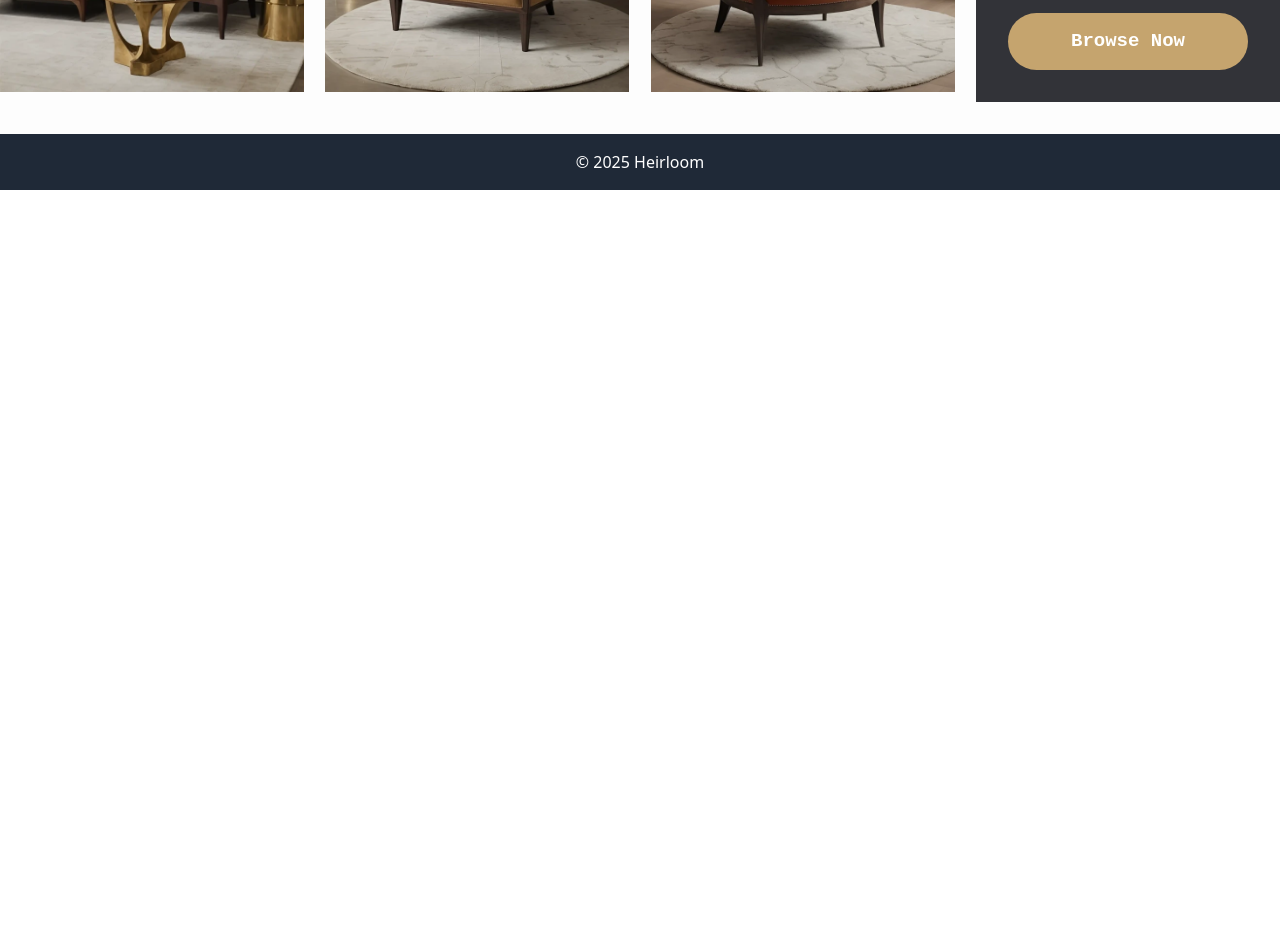
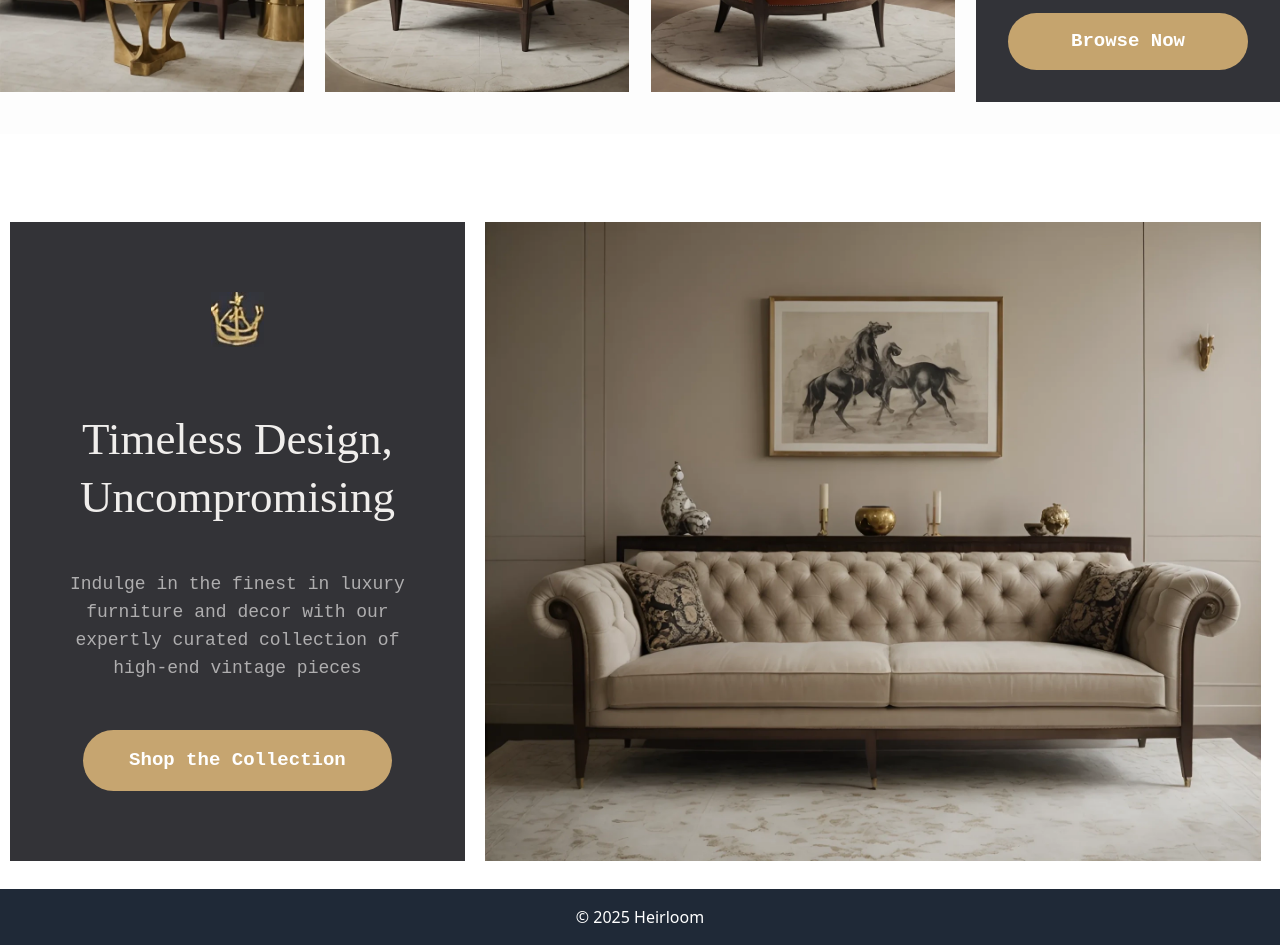
Before and after one commit to sabith98/heirloom-web, a React (Vite) app: page / in a window 1280 px wide. Shown: the part 5320-6265 px from the top of the page. Before the commit the page ends 5510 px from the top, so only its background shows below. Built offline with nearby package versions, Linux system fonts and the light colour scheme.

Commit message:
feat: add TimelessDesign component to HomePage with new image assets

```diff
--- /dev/null
+++ b/src/components/home/TimelessDesign.tsx
@@ -0,0 +1,47 @@
+import Button from "../common/Button";
+import crown from "../../assets/images/Crown.webp";
+import horseSofa from "../../assets/images/horse-sofa.webp";
+
+const TimelessDesign = () => {
+  return (
+    <section className="bg-white py-12 md:py-[28px]">
+      <div className="max-w-8xl mx-auto">
+        <div className="grid grid-cols-1 md:grid-cols-[36.36%,62.01%] gap-[1.63%] ml-[10px] mr-[19px] mt-[60px]">
+          <div className="bg-[#333337] p-8 md:p-12 flex flex-col justify-center text-center items-center text-center">
+            <img
+              src={crown}
+              alt="Crown"
+              className="w-12 h-12 md:w-[53px] md:h-[55px]"
+              loading="lazy"
+            />
+            <h2 className="text-3xl md:text-[45px] leading-[129%] font-prata font-regular text-[#F0EEEC] mt-[63px]">
+              Timeless Design,
+              <br />
+              Uncompromising
+            </h2>
+            <p className="text-[#AFAEAF] font-martian font-regular mt-[44px] leading-181 text-base md:text-lg">
+              Indulge in the finest in luxury furniture and decor with our
+              expertly curated collection of high-end vintage pieces
+            </p>
+            <Button
+              variant="filled"
+              className="mt-[48px] px-[46px] py-[19px] bg-[#C6A570] text-[#4e2d23] rounded-[68px] w-full md:w-auto"
+            >
+              Shop the Collection
+            </Button>
+          </div>
+          <div>
+            <img
+              src={horseSofa}
+              alt="Luxury vintage sofa"
+              className="w-full h-full object-cover"
+              loading="lazy"
+            />
+          </div>
+        </div>
+      </div>
+    </section>
+  );
+};
+
+export default TimelessDesign;
--- a/src/pages/HomePage.tsx
+++ b/src/pages/HomePage.tsx
@@ -3,6 +3,7 @@ import Hero from "../components/home/Hero";
 import NewArrivals from "../components/home/NewArrivals";
 import ProductShowcase from "../components/home/ProductShowcase";
 import RefinedElegance from "../components/home/RefinedElegance";
+import TimelessDesign from "../components/home/TimelessDesign";
 
 const HomePage = () => {
   return (
@@ -12,6 +13,7 @@ const HomePage = () => {
       <NewArrivals />
       <RefinedElegance />
       <ProductShowcase />
+      <TimelessDesign />
     </>
   );
 };
```
Also changed, not shown: src/assets/images/Crown.webp (added), src/assets/images/horse-sofa.webp (added).
